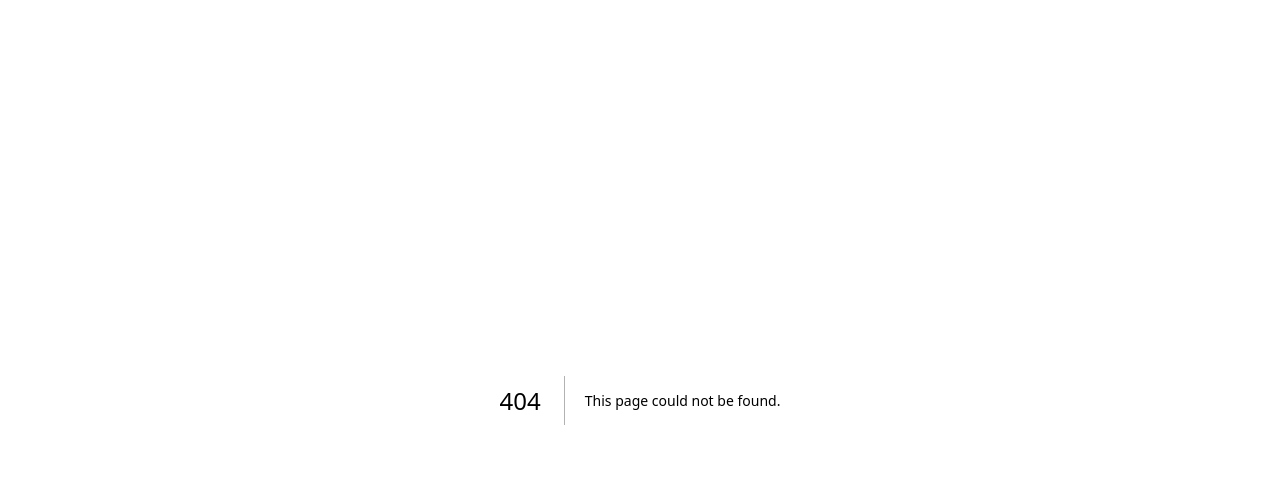
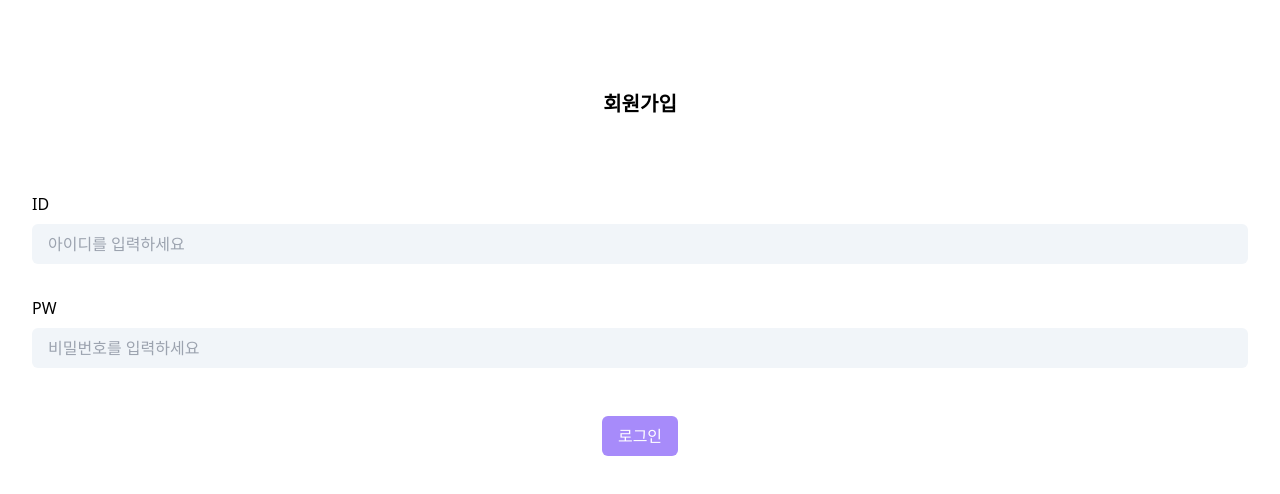
Before and after one commit to GuitarCoders/front, a Next.js app: page /signup in a window 1280 px wide. Before the commit this address had no page. Shown: the top 494 px of the page. Built offline with nearby package versions, Linux system fonts and the light colour scheme.

Commit message:
회원가입 더미 페이지 생성

```diff
--- /dev/null
+++ b/pages/signup.tsx
@@ -0,0 +1,36 @@
+const SignUp = () => {
+  return (
+    <main className="px-4">
+      <div className="mt-12 h-28 flex justify-center items-center text-xl font-bold">
+        회원가입
+      </div>
+      <form className="py-4">
+        <div className="p-4 flex flex-col gap-2">
+          <label htmlFor="id">ID</label>
+          <input
+            id="id"
+            type="id"
+            placeholder="아이디를 입력하세요"
+            className="bg-slate-100 px-4 py-2 rounded-md focus:ring-violet-400 focus:outline-violet-400"
+          />
+        </div>
+        <div className="p-4 flex flex-col gap-2">
+          <label htmlFor="pw">PW</label>
+          <input
+            id="pw"
+            type="password"
+            placeholder="비밀번호를 입력하세요"
+            className="bg-slate-100 px-4 py-2 rounded-md focus:ring-violet-400 focus:outline-violet-400"
+          />
+        </div>
+        <div className="flex justify-center items-center mt-8">
+          <button className="bg-violet-400 px-4 py-2 rounded-md text-white">
+            로그인
+          </button>
+        </div>
+      </form>
+    </main>
+  );
+};
+
+export default SignUp;
```
